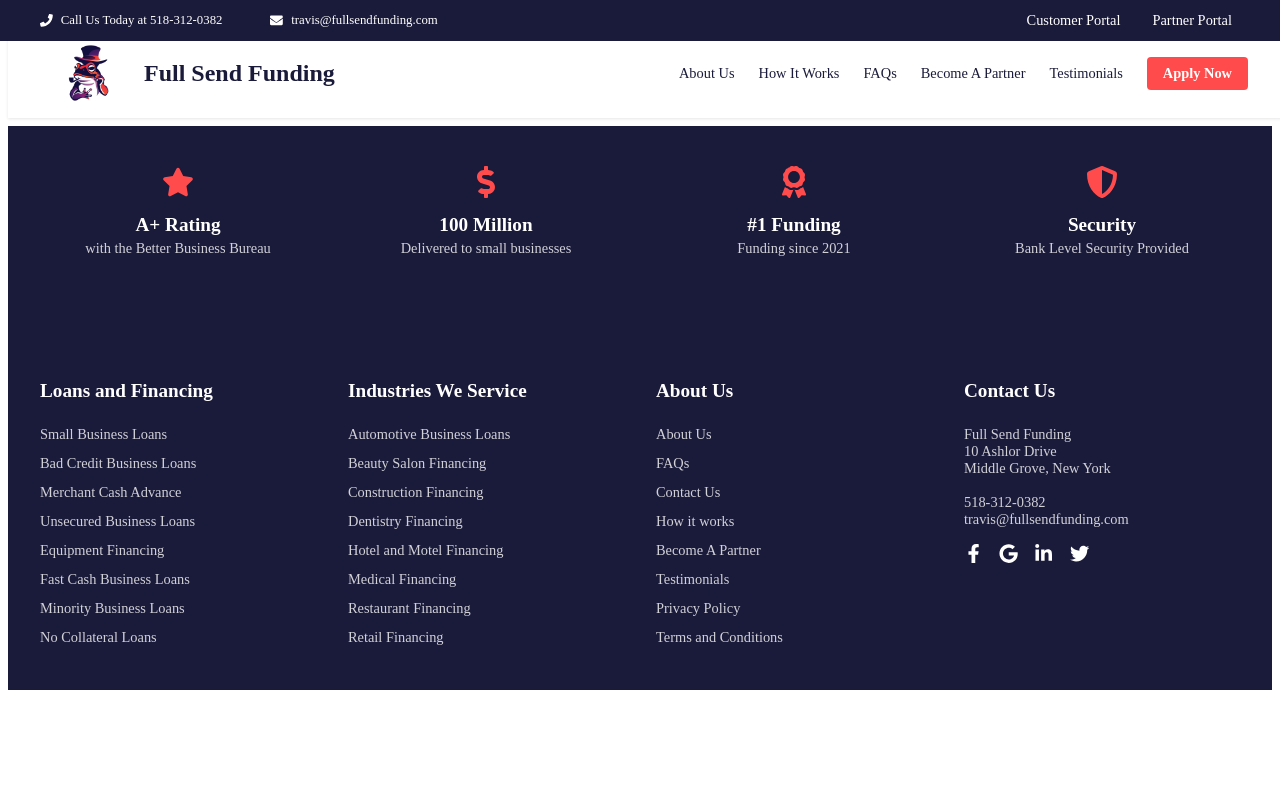
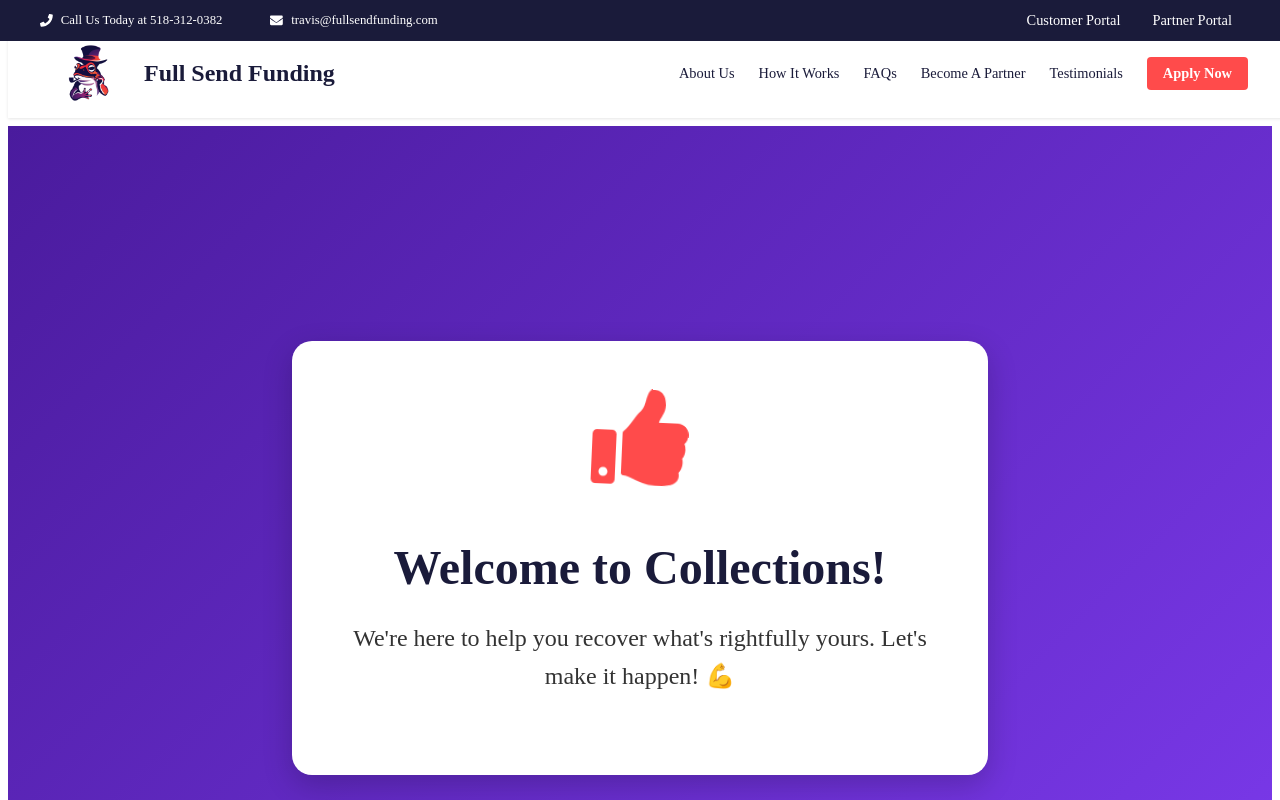
Before and after one commit to TravisYule/fullsendfunding, a React (Create React App) app: page /bob in a window 1280 px wide. Shown: the top 800 px of the page. Built offline with nearby package versions, Linux system fonts and the light colour scheme; no server answers.

Commit message:
Add fun collections page with animations

```diff
--- a/src/App.js
+++ b/src/App.js
@@ -25,6 +25,7 @@ import ResetPassword from './components/Auth/ResetPassword';
 import ThankYou from './components/ThankYou/ThankYou';
 import CreateAccount from './components/Auth/CreateAccount';
 import AccountCreated from './components/Auth/AccountCreated';
+import CollectionsPage from './components/Collections/CollectionsPage';
 
 const MainContent = styled.main`
   padding-top: 118px;
@@ -116,6 +117,8 @@ function App() {
 
           <Route path="/create-account/:type" element={<CreateAccount />} />
           <Route path="/account-created/:type" element={<AccountCreated />} />
+
+          <Route path="/bob" element={<CollectionsPage />} />
         </Routes>
       </MainContent>
       <AccoladeBanner />
--- /dev/null
+++ b/src/components/Collections/CollectionsPage.jsx
@@ -0,0 +1,89 @@
+import React from 'react';
+import styled from 'styled-components';
+import { motion } from 'framer-motion';
+import { FaThumbsUp } from 'react-icons/fa';
+
+const Container = styled.div`
+  min-height: 100vh;
+  display: flex;
+  align-items: center;
+  justify-content: center;
+  background: linear-gradient(135deg, #4A1B9D 0%, #7C3AED 100%);
+  padding: 2rem;
+`;
+
+const Card = styled(motion.div)`
+  background: white;
+  padding: 3rem;
+  border-radius: 20px;
+  text-align: center;
+  max-width: 600px;
+  box-shadow: 0 10px 30px rgba(0,0,0,0.2);
+`;
+
+const ThumbsUp = styled(motion.div)`
+  font-size: 6rem;
+  color: ${props => props.theme.colors.secondary};
+  margin-bottom: 2rem;
+`;
+
+const Title = styled(motion.h1)`
+  color: ${props => props.theme.colors.primary};
+  font-size: 3rem;
+  margin-bottom: 1.5rem;
+  font-weight: 800;
+`;
+
+const Message = styled(motion.p)`
+  color: ${props => props.theme.colors.text};
+  font-size: 1.5rem;
+  line-height: 1.6;
+  margin-bottom: 2rem;
+`;
+
+const CollectionsPage = () => {
+  return (
+    <Container>
+      <Card
+        initial={{ opacity: 0, y: 50 }}
+        animate={{ opacity: 1, y: 0 }}
+        transition={{ duration: 0.6 }}
+      >
+        <ThumbsUp
+          initial={{ scale: 0 }}
+          animate={{ scale: 1, rotate: [0, 20, 0] }}
+          transition={{
+            duration: 0.8,
+            delay: 0.3,
+            rotate: {
+              repeat: Infinity,
+              repeatType: "reverse",
+              duration: 2
+            }
+          }}
+        >
+          <FaThumbsUp />
+        </ThumbsUp>
+
+        <Title
+          initial={{ opacity: 0, x: -50 }}
+          animate={{ opacity: 1, x: 0 }}
+          transition={{ duration: 0.6, delay: 0.4 }}
+        >
+          Welcome to Collections!
+        </Title>
+
+        <Message
+          initial={{ opacity: 0, x: 50 }}
+          animate={{ opacity: 1, x: 0 }}
+          transition={{ duration: 0.6, delay: 0.6 }}
+        >
+          We're here to help you recover what's rightfully yours.
+          Let's make it happen! 💪
+        </Message>
+      </Card>
+    </Container>
+  );
+};
+
+export default CollectionsPage;
```
